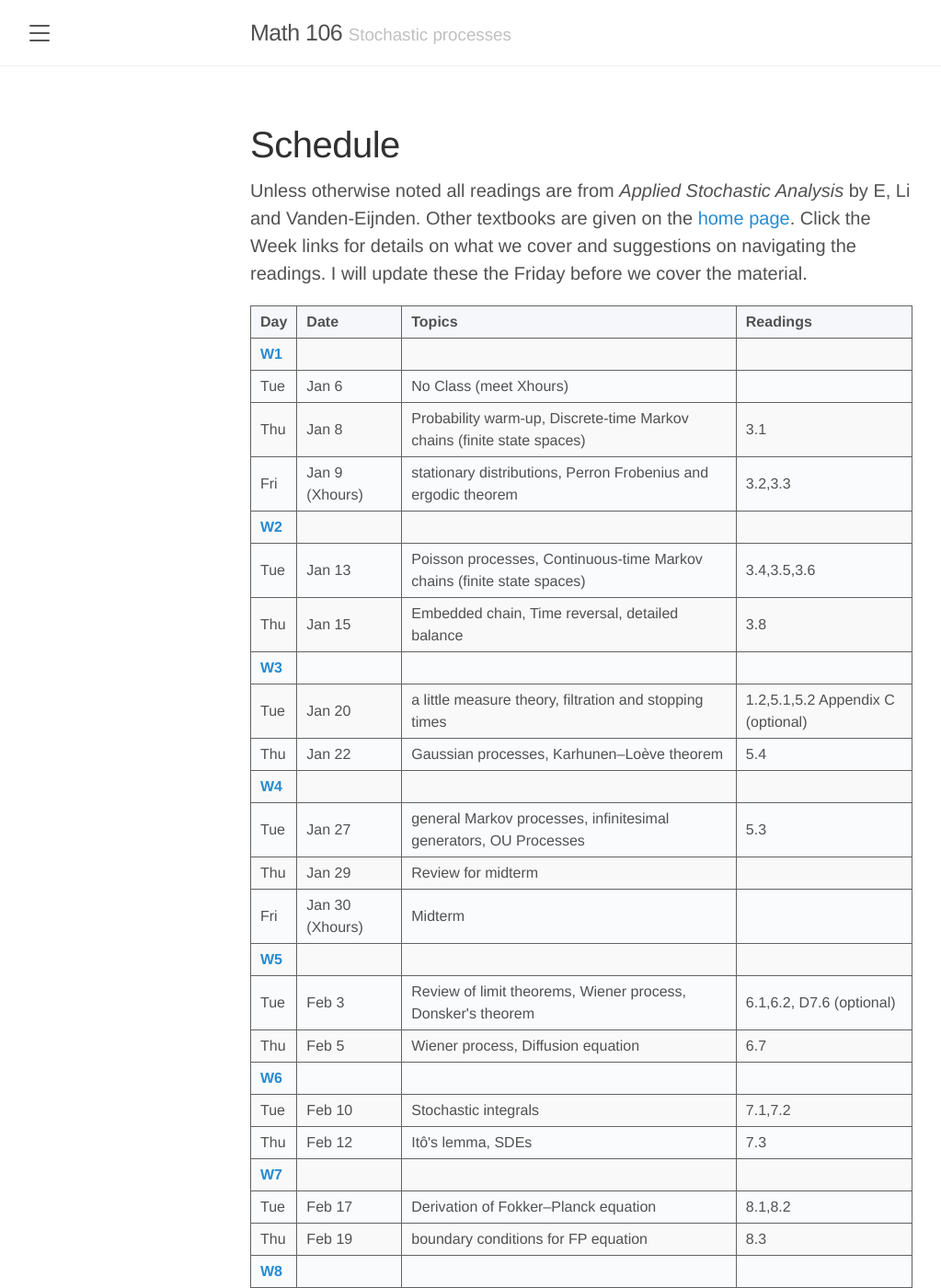
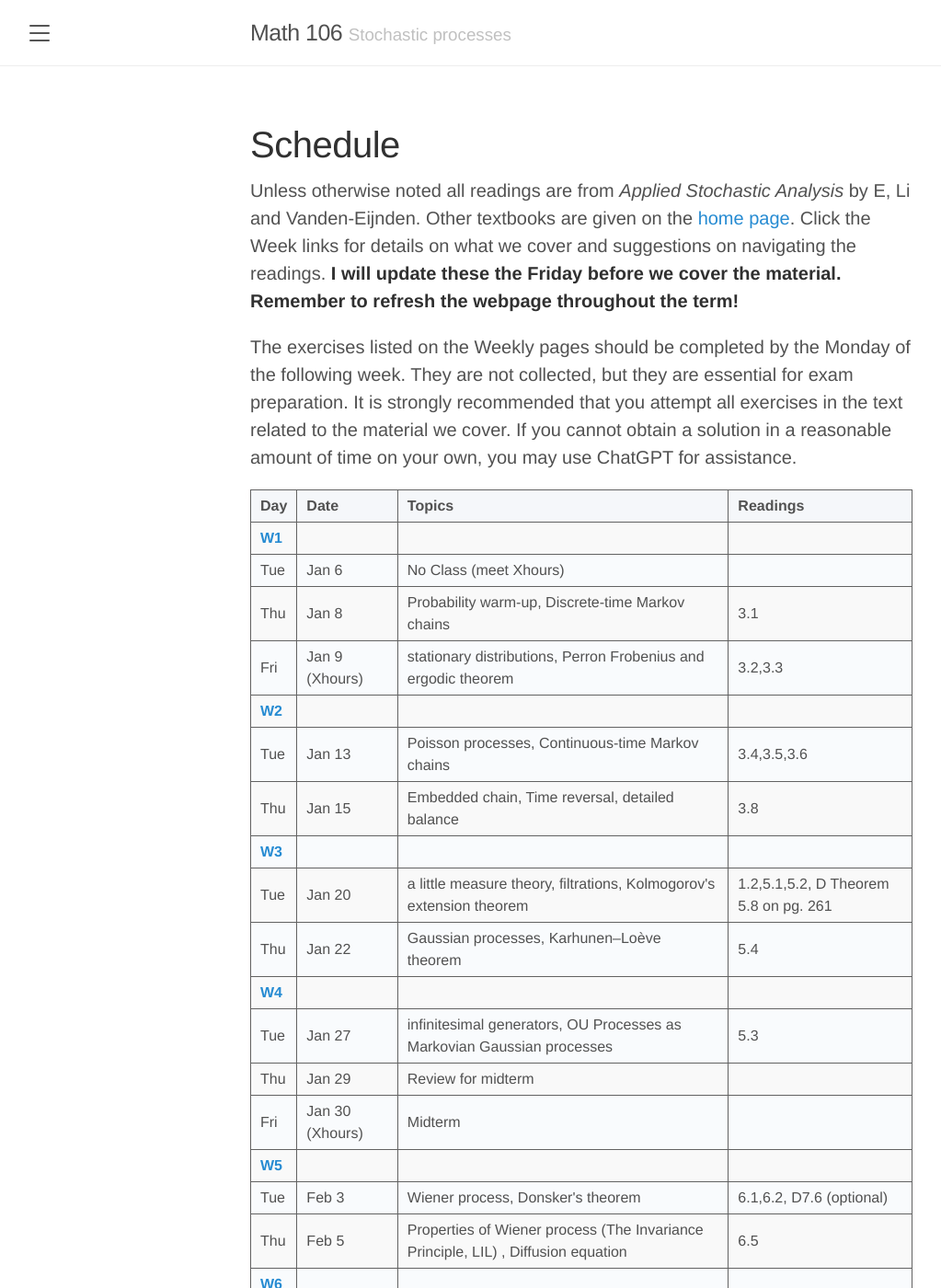
Before and after one commit to elevien/math106, a Jekyll site: the page built from schedule.md, in a window 1280 px wide and 1400 px high. Shown: the whole window at 92% size, without its empty margins (8-1031 px from the left). Built offline with Jekyll 4.4.1, drawn with Linux system fonts in a browser that asks for light colours; some of the changed text lies outside the part shown.

Commit message:
Updated exercises

```diff
--- a/_data/schedule.yml
+++ b/_data/schedule.yml
@@ -6,7 +6,7 @@
       readings: ""
     - day: Thu
       date: Jan 8
-      topics: "Probability warm-up, Discrete-time Markov chains (finite state spaces)"
+      topics: "Probability warm-up, Discrete-time Markov chains"
       readings: "3.1"
     - day: Fri
       date: Jan 9 (Xhours)
@@ -16,7 +16,7 @@
   meetings:
     - day: Tue
       date: Jan 13
-      topics: "Poisson processes, Continuous-time Markov chains (finite state spaces)"
+      topics: "Poisson processes, Continuous-time Markov chains"
       readings: "3.4,3.5,3.6"
     - day: Thu
       date: Jan 15
@@ -27,8 +27,8 @@
   meetings:
     - day: Tue
       date: Jan 20
-      topics: "a little measure theory, filtration and stopping times"
-      readings: "1.2,5.1,5.2 Appendix C (optional)"
+      topics: "a little measure theory, filtrations, Kolmogorov's extension theorem"
+      readings: "1.2,5.1,5.2, D Theorem 5.8 on pg. 261"
     - day: Thu
       date: Jan 22
       topics: "Gaussian processes, Karhunen–Loève theorem"
@@ -37,7 +37,7 @@
   meetings:
     - day: Tue
       date: Jan 27
-      topics: "general Markov processes, infinitesimal generators, OU Processes"
+      topics: "infinitesimal generators, OU Processes as Markovian Gaussian processes"
       readings: "5.3"
 
     - day: Thu
@@ -52,12 +52,12 @@
   meetings:
     - day: Tue
       date: Feb 3
-      topics: "Review of limit theorems, Wiener process, Donsker's theorem"
+      topics: "Wiener process, Donsker's theorem"
       readings: "6.1,6.2, D7.6 (optional)"
     - day: Thu
       date: Feb 5
-      topics: "Wiener process, Diffusion equation"
-      readings: "6.7"
+      topics: "Properties of Wiener process (The Invariance Principle, LIL) , Diffusion equation"
+      readings: "6.5"
 - week: W6
   meetings:
     - day: Tue
@@ -76,7 +76,7 @@
       readings: "8.1,8.2"
     - day: Thu
       date: Feb 19
-      topics: "boundary conditions for FP equation"
+      topics: "Boundary conditions for FP equation"
       readings: "8.3"
 - week: W8
   meetings:
--- a/schedule.md
+++ b/schedule.md
@@ -5,7 +5,9 @@ bibliography:
 - refs.bib
 ---
 
-Unless otherwise noted all readings are from *Applied Stochastic Analysis* by E, Li and Vanden-Eijnden. Other textbooks are given on the <a href="{{ '/' | relative_url }}">home page</a>. Click the Week links for details on what we cover and suggestions on navigating the readings. I will update these the Friday before we cover the material.
+Unless otherwise noted all readings are from *Applied Stochastic Analysis* by E, Li and Vanden-Eijnden. Other textbooks are given on the <a href="{{ '/' | relative_url }}">home page</a>. Click the Week links for details on what we cover and suggestions on navigating the readings. **I will update these the Friday before we cover the material. Remember to refresh the webpage throughout the term!**
+
+The exercises listed on the Weekly pages should be completed by the Monday of the following week. They are not collected, but they are essential for exam preparation. It is strongly recommended that you attempt all exercises in the text related to the material we cover. If you cannot obtain a solution in a reasonable amount of time on your own, you may use ChatGPT for assistance.
 
 <table>
   <thead>
```
Also changed, not shown: Week1.md (+14 -8 lines), Week2.md (+8 -3 lines), Week4.md (+2 -0 lines), _includes/head.html (+10 -1 lines), exams.md (added, +12 -0 lines).
